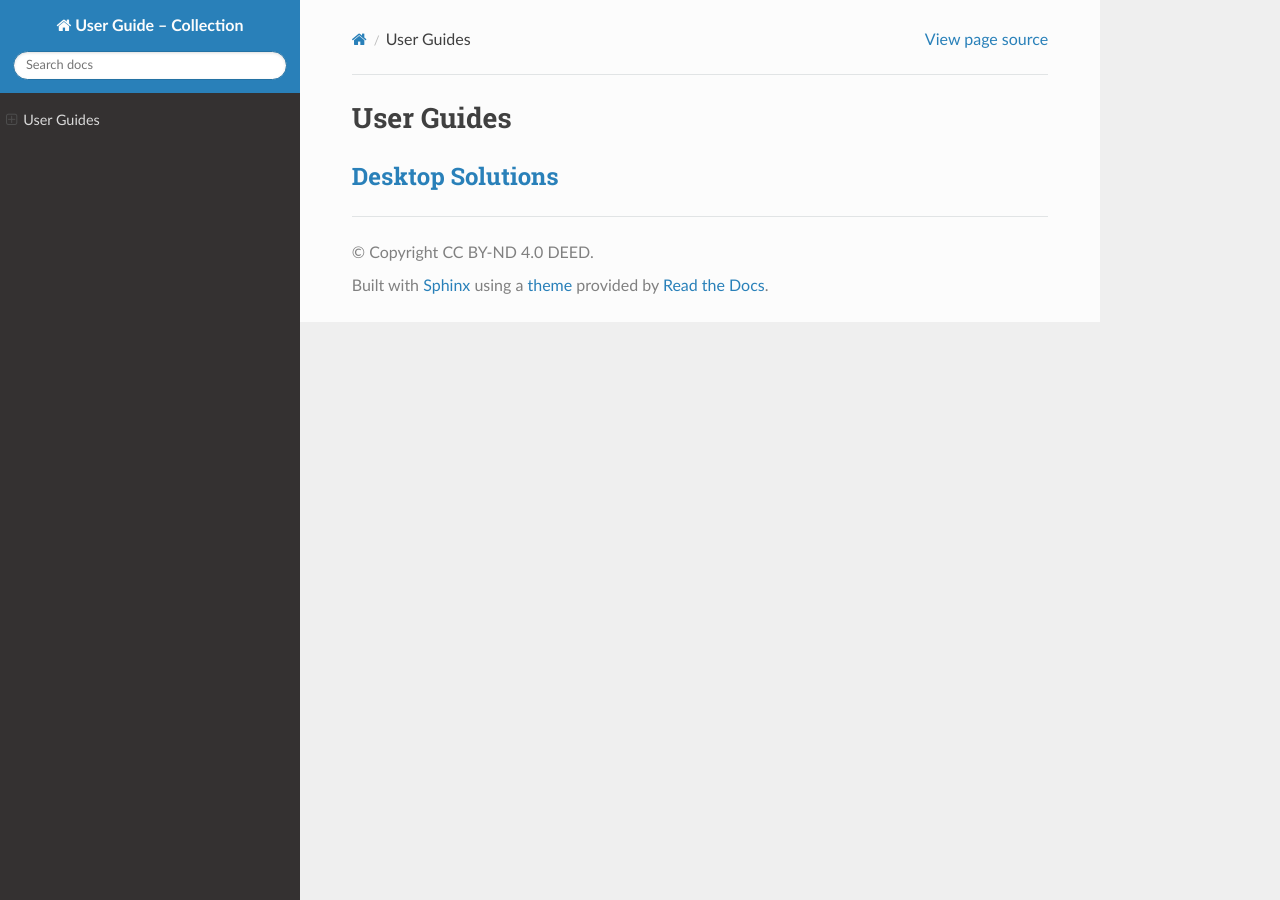
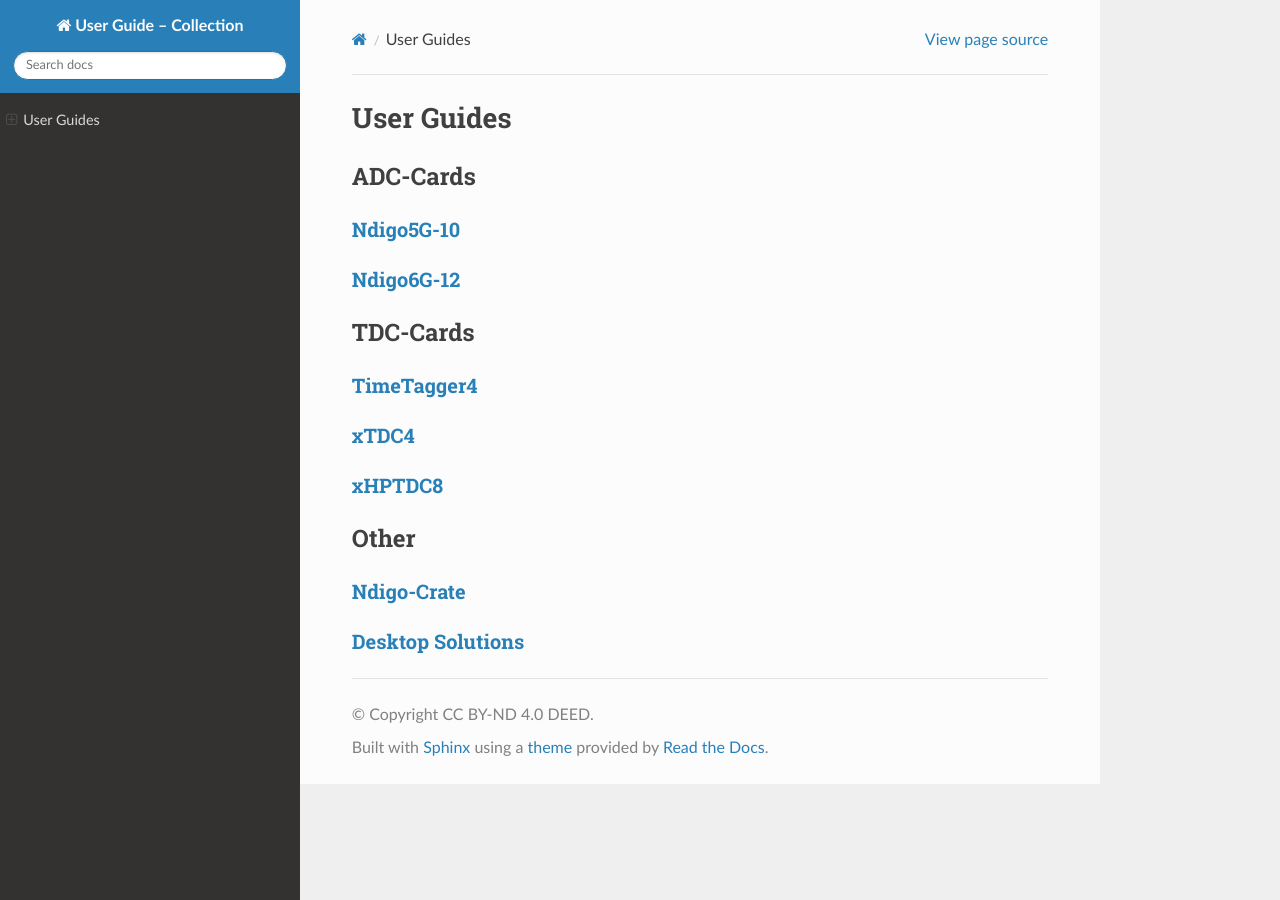
Before and after one commit to cronologic-de/ug_hub, a Sphinx documentation site: the page built from source/index.rst, in a window 1280 px wide. Built offline with Sphinx 7.4.7 and the Read the Docs theme 2.0.0, drawn with Linux system fonts in a browser that asks for light colours.

Commit message:
added links to all User Guides

```diff
--- a/source/index.rst
+++ b/source/index.rst
@@ -1,5 +1,32 @@
 User Guides
 ===========
 
-`Desktop Solutions <https://ug-hub.readthedocs.io/projects/tbt2pcie/en/latest/>`_
----------------------------------------------------------------------------------
+ADC-Cards
+'''''''''
+
+`Ndigo5G-10 <https://download.cronologic.de/Ndigo5G-10/Ndigo5G_user_guide_2021.pdf>`_
+-------------------------------------------------------------------------------------
+
+`Ndigo6G-12 <https://www.cronologic.de/product/ndigo6g-12>`_
+------------------------------------------------------------
+
+TDC-Cards
+'''''''''
+
+`TimeTagger4 <https://download.cronologic.de/TimeTagger/TimeTagger4_User_Guide.pdf>`_
+-------------------------------------------------------------------------------------
+
+`xTDC4 <https://download.cronologic.de/xTDC4-PCIe/xTDC4_User_Guide.pdf>`_
+-------------------------------------------------------------------------
+
+`xHPTDC8 <https://download.cronologic.de/xTDC4-PCIe/xTDC4_User_Guide.pdf>`_
+---------------------------------------------------------------------------
+
+Other
+'''''
+
+`Ndigo-Crate <https://download.cronologic.de/PCIe-Crates/Ndigo_Crate_User_Guide.pdf>`_
+--------------------------------------------------------------------------------------
+
+`Desktop Solutions <https://docs.cronologic.de/projects/tbt2pcie/en/latest/>`_
+------------------------------------------------------------------------------
```
